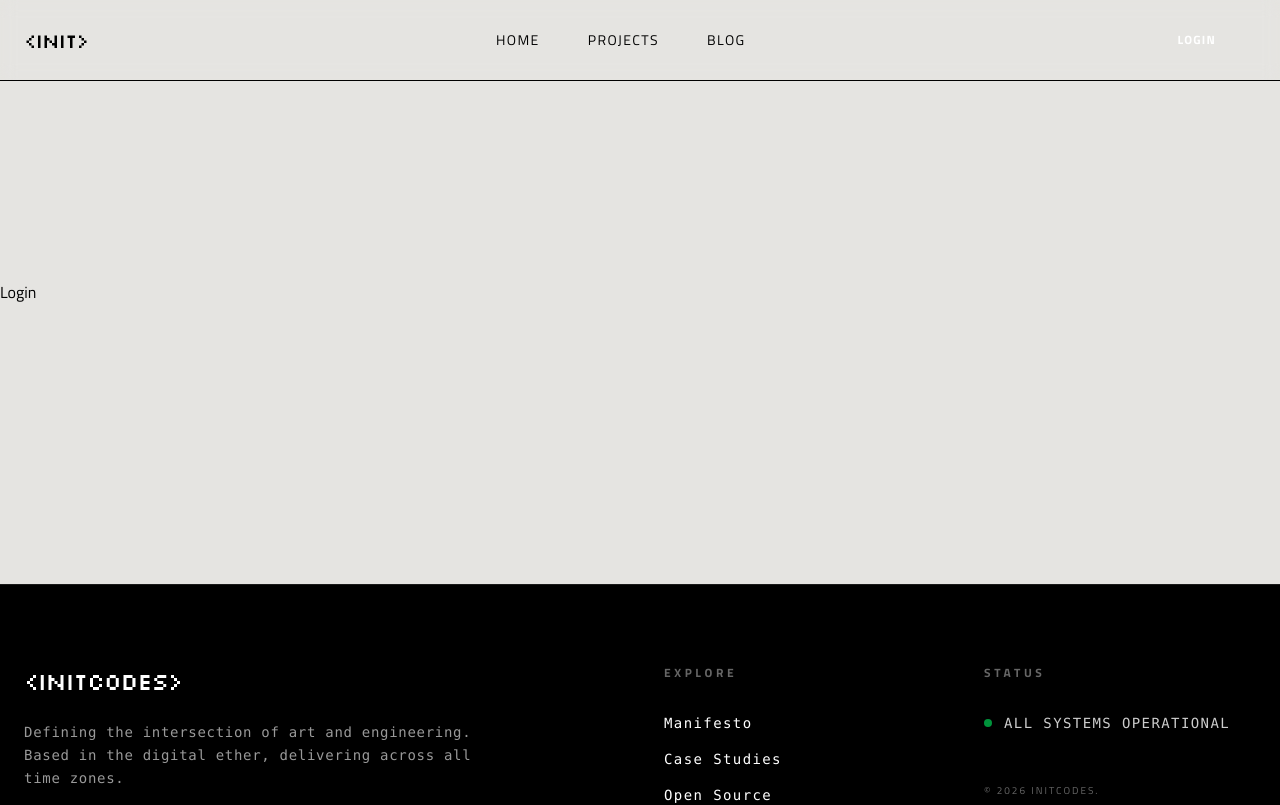
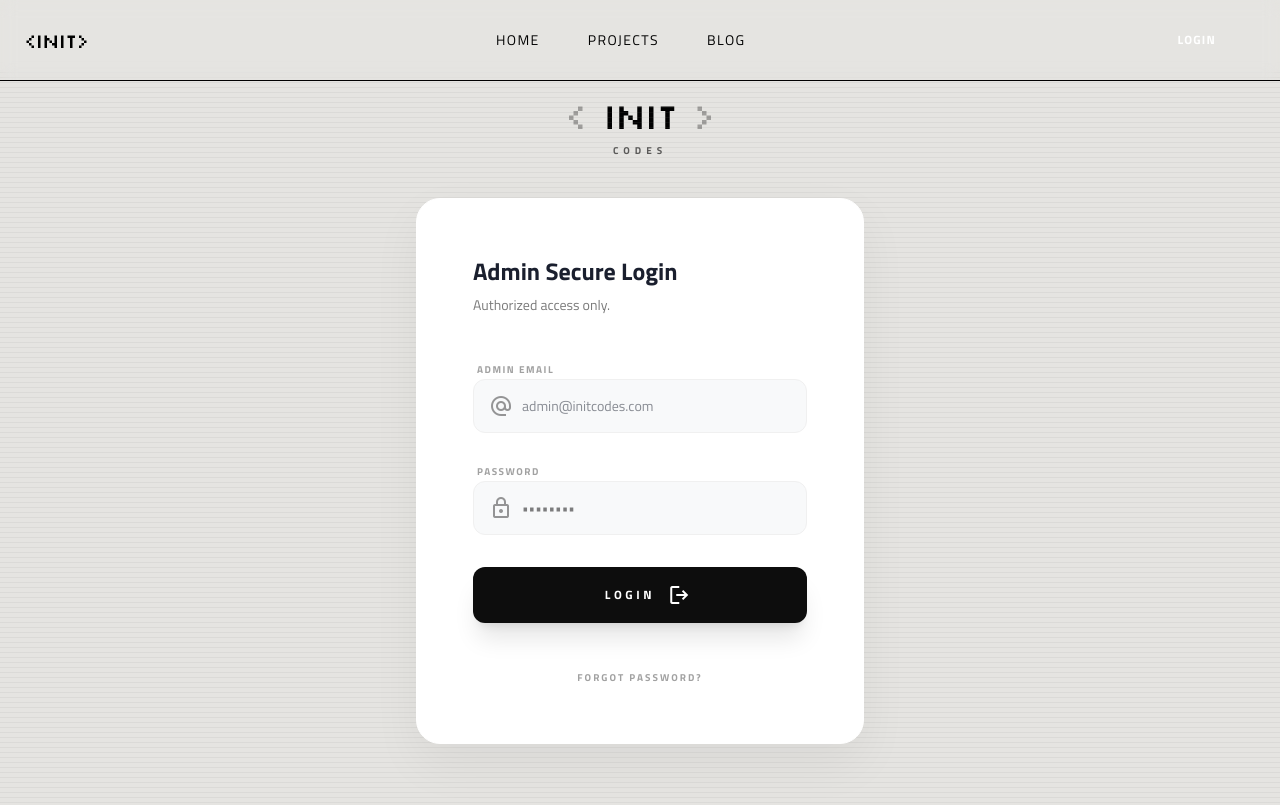
Before and after one commit to initcodes20/InitCodesWeb, a Next.js app: page /login in a window 1280 px wide. Shown: the top 805 px of the page. Built offline with nearby package versions, Linux system fonts and the light colour scheme.

Commit message:
ADD Login Page

```diff
--- a/src/app/blog/page.js
+++ b/src/app/blog/page.js
@@ -37,7 +37,7 @@ export default function BlogPage() {
               {/* Right Side: Content Column */}
               <div className="md:col-span-9 max-w-3xl">
                 <Link href={`/blog/${post.id}`} className="group block">
-                  <h2 className="text-5xl font-bold text-[#1a1f2e] leading-[1.1] mb-6 tracking-tight group-hover:text-black transition-colors">
+                  <h2 className="text-3xl md:text-5xl font-bold text-[#1a1f2e] leading-[1.1] mb-6 tracking-tight group-hover:text-black transition-colors">
                     {post.title}
                   </h2>
                   <p className="normal-text text-lg text-[#4a4a4a] leading-relaxed mb-10 opacity-80 group-hover:opacity-100 transition-opacity">
--- a/src/app/components/FeaturedProjects.js
+++ b/src/app/components/FeaturedProjects.js
@@ -16,7 +16,6 @@ export default function FeaturedProjects({ projects }) {
             </p>
           </div>
 
-          {/* #TODO; */}
           <Link
             href="/projects"
             className="hidden md:flex items-center gap-2 group font-bold uppercase text-[11px] tracking-[0.2em]"
@@ -54,7 +53,7 @@ export default function FeaturedProjects({ projects }) {
               </div>
 
               {/* Title and Description */}
-              <h3 className="retro-text text-2xl mb-3 tracking-tighter">
+              <h3 className="retro-text text-xl md:text-2xl mb-3 tracking-tighter">
                 {project.title}
               </h3>
               <p className="normal-text text-sm opacity-70 leading-relaxed mb-6 font-medium">
--- a/src/app/login/page.js
+++ b/src/app/login/page.js
@@ -1,6 +1,93 @@
 
 export default function Login() {
   return (
-    <div className="my-70">Login</div>
+    <div className="min-h-screen my-8 md:my-18 !bg-[#e5e4e1] flex flex-col items-center justify-center px-6 relative overflow-hidden">
+      {/* Background Scanlines */}
+      <div className="line-bg "></div>
+
+      {/* Header Logo */}
+      <div className="mb-10 text-center animate-fade-in">
+        <div className="retro-text text-4xl flex items-center justify-center gap-4 text-black">
+          <span className="opacity-30">{"<"}</span>
+          <span className="font-medium tracking-tighter">INIT</span>
+          <span className="opacity-30">{">"}</span>
+        </div>
+        <p className="normal-text text-[10px] tracking-[0.5em] uppercase font-bold opacity-60 mt-2">
+          Codes
+        </p>
+      </div>
+
+      {/* Login Card */}
+      <div className="w-full max-w-md bg-white rounded-3xl shadow-[0_20px_50px_rgba(0,0,0,0.05)] p-10 md:p-14 z-10 border border-white">
+        <header className="mb-10">
+          <h1 className="text-2xl font-bold text-[#1a1f2e] mb-2">
+            Admin Secure Login
+          </h1>
+          <p className="text-sm text-[#7a7a7a] font-medium">
+            Authorized access only.
+          </p>
+        </header>
+
+        <form className="space-y-6">
+          {/* Email Field */}
+          <div className="space-y-2">
+            <label className="text-[10px] font-bold uppercase tracking-[0.15em] text-[#a1a1a1] ml-1">
+              Admin Email
+            </label>
+            <div className="relative">
+              <span className="material-symbols-outlined absolute left-4 top-1/2 -translate-y-1/2 text-lg opacity-40">
+                alternate_email
+              </span>
+              <input
+                type="email"
+                placeholder="admin@initcodes.com"
+                className="w-full bg-[#f8f9fa] border border-[#f0f0f0] rounded-xl py-4 pl-12 pr-4 text-sm focus:outline-none focus:ring-2 focus:ring-black/5 transition-all text-[#1a1f2e] font-medium"
+              />
+            </div>
+          </div>
+
+          {/* Password Field */}
+          <div className="space-y-2">
+            <label className="text-[10px] font-bold uppercase tracking-[0.15em] text-[#a1a1a1] ml-1">
+              Password
+            </label>
+            <div className="relative">
+              <span className="material-symbols-outlined absolute left-4 top-1/2 -translate-y-1/2 text-lg opacity-40">
+                lock
+              </span>
+              <input
+                type="password"
+                placeholder="••••••••"
+                className="w-full bg-[#f8f9fa] border border-[#f0f0f0] rounded-xl py-4 pl-12 pr-4 text-sm focus:outline-none focus:ring-2 focus:ring-black/5 transition-all"
+              />
+            </div>
+          </div>
+
+          {/* Login Button */}
+          <button className="w-full bg-[#0d0d0d] hover:bg-black text-white rounded-xl py-4 flex items-center justify-center gap-3 transition-all active:scale-[0.98] mt-8 shadow-xl shadow-black/10 group">
+            <span className="text-xs font-bold uppercase tracking-[0.3em] ml-4">Login</span>
+            <span className="material-symbols-outlined text-xl group-hover:translate-x-1 transition-transform">
+              logout
+            </span>
+          </button>
+        </form>
+
+        <div className="mt-10 text-center">
+          <button className="text-[10px] font-bold uppercase tracking-[0.2em] text-[#a1a1a1] hover:text-black transition-colors">
+            Forgot Password?
+          </button>
+        </div>
+      </div>
+
+      {/* Infrastructure Footer */}
+      <footer className="mt-16 text-center space-y-2">
+        <p className="text-[12px] font-bold tracking-[0.3em] uppercase opacity-30 text-black">
+          Powered by Initcodes Infrastructure
+        </p>
+        <p className="text-[10px] font-bold tracking-[0.1em] uppercase opacity-20 text-black">
+          Harshit Dubey — System Architect
+        </p>
+      </footer>
+    </div>
   );
 }
```
